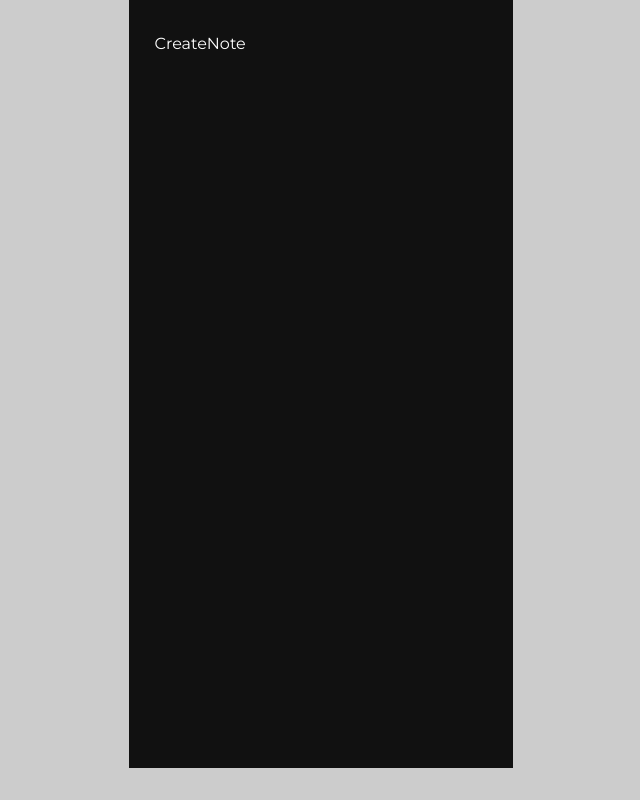
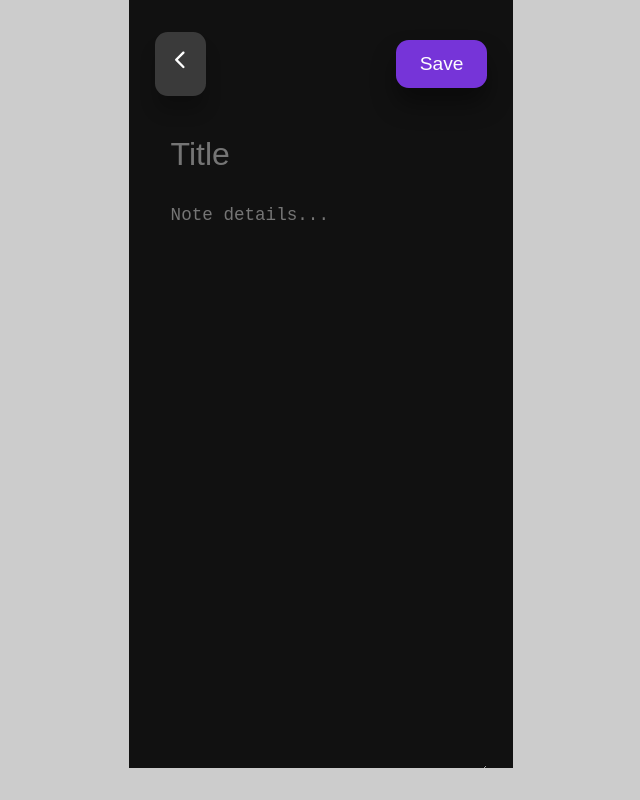
Before and after one commit to yusuffikri/react-notes, a React (Create React App) app: page /create-note in a window 1280 px wide. Shown: the whole page, without its empty margins (319-959 px from the left). Built offline with nearby package versions, Linux system fonts and the light colour scheme.

Commit message:
create note design

```diff
--- a/src/pages/CreateNote.jsx
+++ b/src/pages/CreateNote.jsx
@@ -1,8 +1,18 @@
-import React from 'react'
+import { Link } from "react-router-dom"
+import {IoIosArrowBack} from "react-icons/io"
 
 const CreateNote = () => {
   return (
-    <div>CreateNote</div>
+<section>
+  <header className="create-note__header">
+    <Link to="/" className="btn"><IoIosArrowBack/></Link>
+    <button className="btn lg primary">Save</button>
+  </header>
+  <form  className="create-note__form">
+    <input type="text" placeholder="Title" autoFocus />
+    <textarea rows="28" placeholder="Note details..."></textarea>
+  </form>
+</section>
   )
 }
 
```
